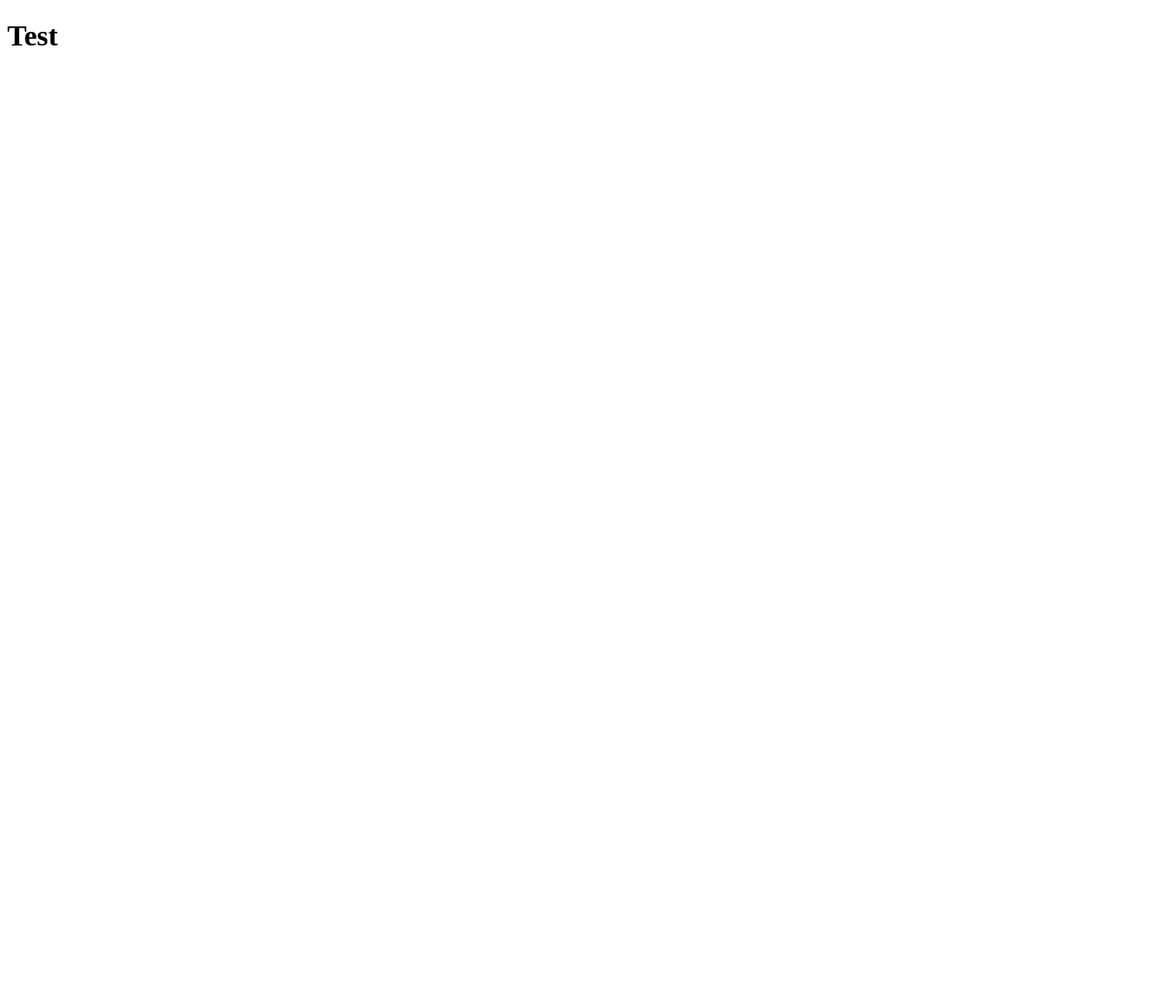
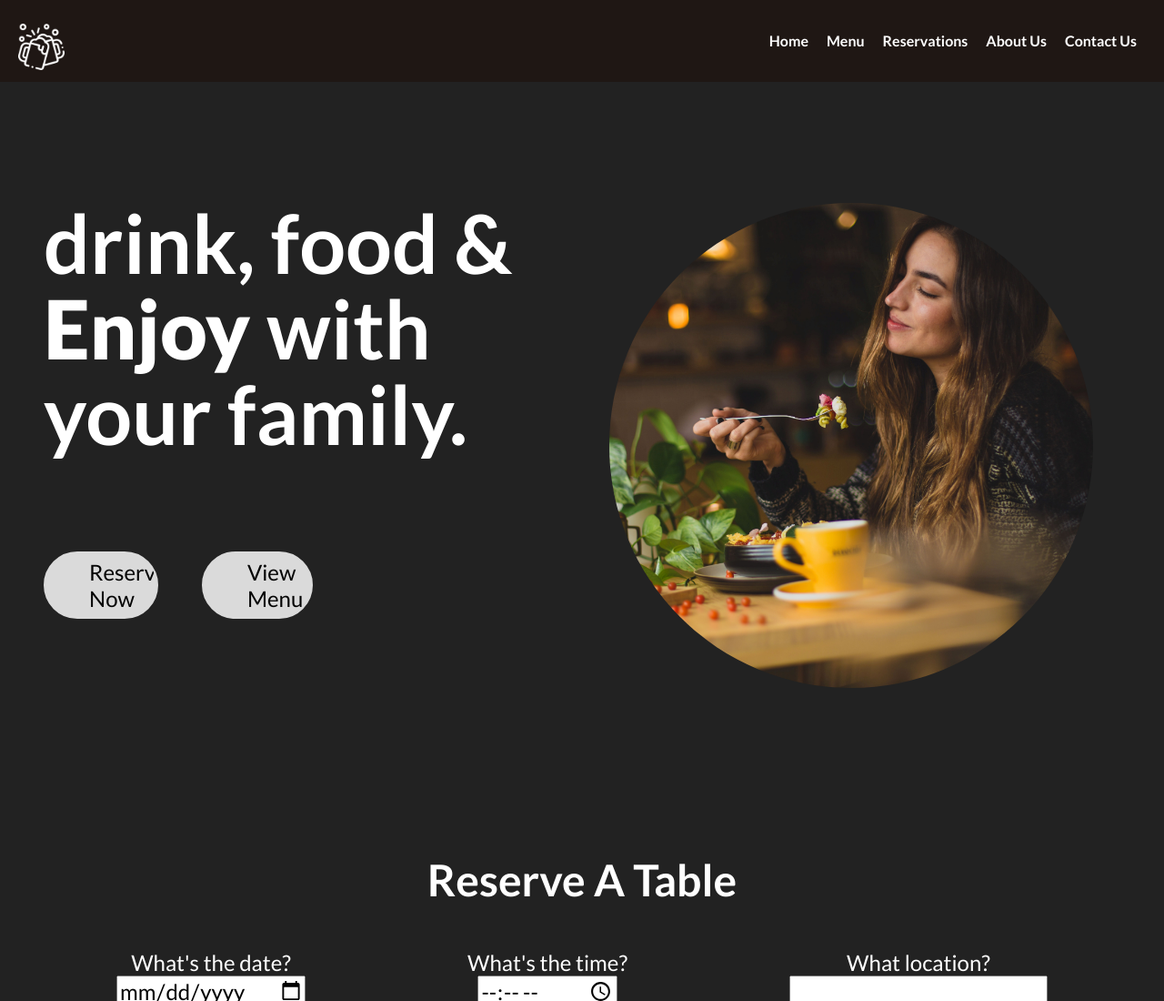
Before and after one commit to Carter121/Web-Dev--Samurai-Brewery, a plain HTML site: page reservation/index.html in a window 1280 px wide. Shown: the top 1100 px of the page at 91% size. Before the commit the page ends 800 px from the top, so only its background shows below. Drawn offline with Linux system fonts and the light colour scheme.

Commit message:
added reservation page

```diff
--- a/reservation/index.html
+++ b/reservation/index.html
@@ -4,9 +4,75 @@
     <meta charset="UTF-8">
     <meta http-equiv="X-UA-Compatible" content="IE=edge">
     <meta name="viewport" content="width=device-width, initial-scale=1.0">
-    <title>Document</title>
+    <link rel="stylesheet" href="styles/style.css">
+    <link rel="stylesheet" href="/styles/navbar.css">
+    <link rel="stylesheet" href="styles/header.css">
+    <link rel="stylesheet" href="styles/main.css">
+    <title>Samurai Brewery ~ Reservations</title>
 </head>
 <body>
-    <h1>Test</h1>
+    <div class="overflow">
+        <nav class="navbar">
+            <div class="title">
+                <a href="/index.html"><img alt="Coffee Cup" src="/images/cheers.png" /></a>
+            </div>
+            <div class="ham">
+                <span class="bar1"></span>
+                <span class="bar2"></span>
+                <span class="bar3"></span>
+            </div>
+            <ul class="nav-sub">
+                <li class="list-item">
+                    <a href="/index.html" class="nav-link">Home</a>
+                </li>
+                <li class="list-item"><a href="/menu/" class="nav-link">Menu</a></li>
+                <li class="list-item"><a href="/reservation/" class="nav-link">Reservations</a></li>
+                <li class="list-item"><a href="#" class="nav-link">About Us</a></li>
+                <li class="list-item"><a href="#" class="nav-link">Contact Us</a></li>
+            </ul>
+        </nav>
+        <header>
+            <div class="header-txt-img">
+                <div class="header-txt">
+                    drink, food & <span class="fw-900">Enjoy</span> with your family.
+                </div>
+                <div class="btn">
+                    <a href="#">Reserve Now</a>
+                    <a href="/menu/">View Menu</a>
+                </div>
+            </div>
+            <img class="header-img" src="/images/reservation-header.jpg" alt="girl eating">
+        </header>
+        <main>
+            <h2 class="heading">Reserve a Table</h2>
+            <section class="reserve-flex">
+                <div class="container">
+                    <label for="date">What's the date?</label>
+                    <input type="date" name="date">
+                </div>
+                <div class="container">
+                    <label for="time">What's the time?</label>
+                    <input type="time" name="time">
+                </div>
+                <div class="container">
+                    <label for="location">What location?</label>
+                    <input list="locations" name="location">
+                    <datalist id="locations">
+                        <option value="5507 W 20th Ave, Denver, CO"></option>
+                        <option value="8172 S Holly St, Littleton, CO"></option>
+                        <option value="128 S Main St, Salt Lake City, UT"></option>
+                    </datalist>
+                </div>
+            </section>
+        </main>
+    </div>
+    <script>
+        const hamburger = document.querySelector(".ham");
+        const navsub = document.querySelector(".nav-sub");
+        hamburger.addEventListener("click", () => {
+            hamburger.classList.toggle("change");
+            navsub.classList.toggle("nav-change");
+        });
+    </script>
 </body>
 </html>
--- /dev/null
+++ b/reservation/styles/header.css
@@ -0,0 +1,85 @@
+header {
+  display: grid;
+  justify-items: center;
+  align-items: center;
+  grid-template-columns: 1fr 1fr;
+  grid-column-gap: 0;
+  height: 100vh;
+  margin: 0;
+  padding: 0;
+  position: relative;
+  margin: 0 3em;
+  overflow: visible;
+}
+.header-txt {
+  /* font-family: "Playfair Display"; */
+  font-size: 7vw;
+  line-height: 1.05;
+  font-weight: 700;
+  max-width: 13ch;
+  overflow-x: visible;
+}
+.fw-900 {
+  font-weight: 900;
+}
+.header-img {
+  width: 90%;
+  border: 3% solid black;
+  border-radius: 50%;
+}
+@media only screen and (max-width: 800px) {
+  header {
+    grid-template-columns: 1fr;
+    grid-template-rows: 1fr 1fr;
+    margin: 0;
+    margin-bottom: 4em;
+  }
+  .header-img {
+    max-width: 90%;
+    margin-top: 1em;
+  }
+  .header-txt {
+    font-size: 10vw;
+  }
+  .header-txt-img {
+    width: 80%;
+    text-align: left;
+    display: flex;
+    flex-direction: column;
+  }
+  .header-txt-img .btn {
+    justify-content: center;
+    align-items: center;
+    width: 100%;
+  }
+  .header-txt-img .btn > a {
+    margin-top: 0;
+  }
+}
+.btn {
+  text-align: center;
+  margin: 2em 0 5em 0;
+  overflow: visible;
+  display: flex;
+  justify-content: space-around;
+  width: 50%;
+}
+.btn > a {
+  border: 2px #eee solid;
+  padding: 0.25em 2em;
+  background-color: #eee;
+  color: black;
+  text-decoration: none;
+  font-size: 1.5em;
+  filter: opacity(90%);
+  border-radius: 500em; /* Setting this to a high number glitches it and makes it a pill shape */
+  margin-top: 3em;
+}
+.btn > a:hover {
+  background-color: #fff;
+  border: 2px solid #fff;
+  filter: opacity(100%);
+}
+.btn > a + a {
+  margin-left: 2em;
+}
--- /dev/null
+++ b/reservation/styles/main.css
@@ -0,0 +1,48 @@
+main {
+  z-index: 20;
+  left: 0;
+  position: relative;
+  background-color: #222;
+  padding: 0;
+  height: 100vh;
+}
+.heading {
+  text-align: center;
+  font-size: 3em;
+  font-weight: 700;
+  padding: 1em;
+  text-transform: capitalize;
+}
+input[type="date"] {
+  color: black;
+}
+.reserve-flex {
+  display: flex;
+  justify-content: space-between;
+  align-items: center;
+  width: 80%;
+  margin: auto;
+}
+.container {
+  display: flex;
+  flex-direction: column;
+  justify-content: center;
+  align-items: center;
+}
+.container label,
+.container input {
+  display: block;
+  font-size: 1.5em;
+}
+.container input {
+  color: black;
+  font-family: "Lato";
+}
+@media only screen and (max-width: 800px) {
+  .reserve-flex {
+    flex-direction: column;
+  }
+  .reserve-flex + div {
+    color: red;
+  }
+}
--- /dev/null
+++ b/reservation/styles/style.css
@@ -0,0 +1,47 @@
+@import url("https://fonts.googleapis.com/css2?family=Lato:wght@300;400;700;900&display=swap");
+body {
+  font-family: "Lato";
+  background-color: rgb(34, 34, 34);
+}
+.button {
+  background-color: #d1d6dc;
+  color: #000000;
+}
+.button:hover {
+  background-color: #dce0e5;
+  color: #555555;
+}
+.click {
+  background-color: #eeeeee;
+  padding: 8px 20px;
+  text-decoration: none;
+  font-weight: bold;
+  border-radius: 5px;
+  cursor: pointer;
+}
+.overflow {
+  overflow-x: hidden;
+  position: relative;
+}
+.overflow2 {
+  overflow-y: visible;
+}
+.grid {
+  display: grid;
+}
+.flex {
+  display: flex;
+}
+::-webkit-scrollbar {
+  width: 10px;
+}
+::-webkit-scrollbar-track {
+  background: #222;
+}
+::-webkit-scrollbar-thumb {
+  background-color: #ccc;
+  border-radius: 2em;
+}
+::-webkit-scrollbar-thumb:hover {
+  background: #fff;
+}
```
Also changed, not shown: credit.txt, images/reservation-header.jpg (added).
